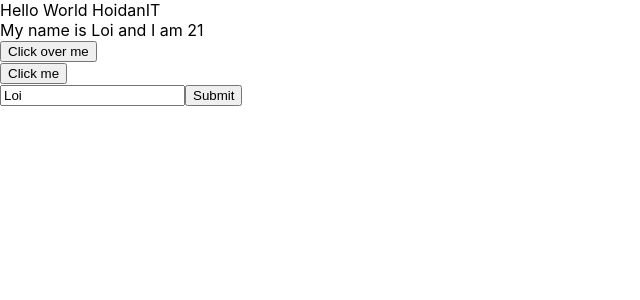
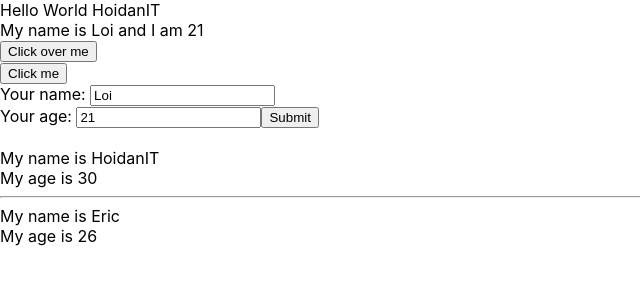
Before and after one commit to loinguyenduy/react, a React (Create React App) app in the folder chapter2_basic_react/base-react-redux/: page / in a window 1280 px wide. Shown: the top 300 px of the page, without its empty margins (0-640 px from the left). Built offline with nearby package versions, Linux system fonts and the light colour scheme.

Commit message:
'video23props'

```diff
--- /dev/null
+++ b/chapter2_basic_react/base-react-redux/src/components/DisplayInfor.js
@@ -0,0 +1,20 @@
+import React from "react";
+
+class DisplayInfor extends React.Component {
+
+  render(){
+    //props: truyền từ cha sang con
+    console.log(this.props)
+    //props => stand for property
+    //use destructuring
+    const {name, age} = this.props
+    return(
+      <div>
+        <div>My name is {name}</div>
+        <div>My age is {age}</div>
+      </div>
+    )
+  }
+}
+
+export default DisplayInfor;
--- a/chapter2_basic_react/base-react-redux/src/components/MyComponent.js
+++ b/chapter2_basic_react/base-react-redux/src/components/MyComponent.js
@@ -2,65 +2,17 @@
 // function component
 
 import React from "react";
+import UserInfor from "./UserInfor";
+import DisplayInfor from "./DisplayInfor";
 
 class MyComponent extends React.Component {
-  //state is object
-  state = {
-    name: "Loi",
-    address: "Hanoi",
-    age: 21,
-  };
-
-  //handle event
-  handleClick = (event) => {
-    // console.log("Clicked me!")
-    console.log("My name is: ", this.state.name);
-    console.log("My age is: ", this.state.age);
-
-    //setState() to change state of object
-    this.setState({
-      name: "Eric",
-      age: Math.floor((Math.random() * 100) + 1)
-    });
-  };
-
-  handleOnMouseOver(event) {
-    console.log(event);
-  }
-
-  //Video 21
-  handleOnChange = (event) => {
-    this.setState({
-      name: event.target.value
-    })
-  }
-
-  handleOnSubmit = (event) => {
-    event.preventDefault() //prevent reload page when submitting
-    console.log(this.state)
-  }
   //JSX: Viết code JS trong code của HTML
   render() {
     return (
       <div>
-        My name is {this.state.name} and I am {this.state.age}
-        <br></br>
-        <button onMouseOver={this.handleOnMouseOver}>Click over me</button>
-        <br></br>
-        <button onClick={this.handleClick}>Click me</button>
-
-        {/* onSubmit: handle event when user click submit or enter
-            onChange: handle event user enter input
-            preventDefault(): prevent reloading page */}
-        <form onSubmit={(event) => this.handleOnSubmit(event)}>
-          <input
-          // fill name of state automatically
-          value={this.state.name}
-          type="text"
-          onChange={(event) => this.handleOnChange(event)}
-          ></input>
-          <button>Submit</button>
-        </form>
+        <UserInfor /> <br></br>
+        <DisplayInfor name="HoidanIT" age="30" /> <hr/>
+        <DisplayInfor name="Eric" age={26} />
       </div>
     );
   }
--- /dev/null
+++ b/chapter2_basic_react/base-react-redux/src/components/UserInfor.js
@@ -0,0 +1,83 @@
+import React from "react";
+
+class UserInfor extends React.Component {
+    //state is object
+  state = {
+    name: "Loi",
+    address: "Hanoi",
+    age: 21,
+  };
+
+  //handle event
+  handleClick = (event) => {
+    // console.log("Clicked me!")
+    console.log("My name is: ", this.state.name);
+    console.log("My age is: ", this.state.age);
+
+    //setState() to change state of object
+    this.setState({
+      name: "Eric",
+      age: Math.floor(Math.random() * 100 + 1),
+    });
+  };
+
+  handleOnMouseOver(event) {
+    console.log(event);
+  }
+
+  //Video 21
+  handleOnChange = (event) => {
+    this.setState({
+      name: event.target.value,
+    });
+  };
+
+    handleOnChangeAge = (event) => {
+      //bad code
+      //this.state.age = event.target.value
+    this.setState({
+      age: event.target.value,
+    });
+  };
+
+  handleOnSubmit = (event) => {
+    event.preventDefault(); //prevent reload page when submitting
+    console.log(this.state);
+  };
+
+  render(){
+    return (
+      <div>
+        My name is {this.state.name} and I am {this.state.age}
+        <br></br>
+        <button onMouseOver={this.handleOnMouseOver}>Click over me</button>
+        <br></br>
+        <button onClick={this.handleClick}>Click me</button>
+        {/* onSubmit: handle event when user click submit or enter
+            onChange: handle event user enter input
+            preventDefault(): prevent reloading page */}
+
+        <form onSubmit={(event) => this.handleOnSubmit(event)}>
+          <label>Your name: </label>
+          <input
+            // fill name of state automatically
+            value={this.state.name}
+            type="text"
+            onChange={(event) => this.handleOnChange(event)}
+          ></input> <br></br>
+
+          <label>Your age: </label>
+          <input
+            value={this.state.age}
+            type="text"
+            onChange={(event) => this.handleOnChangeAge(event)}
+          ></input>
+
+          <button>Submit</button>
+        </form>
+      </div>
+    )
+  }
+}
+
+export default UserInfor;
```
